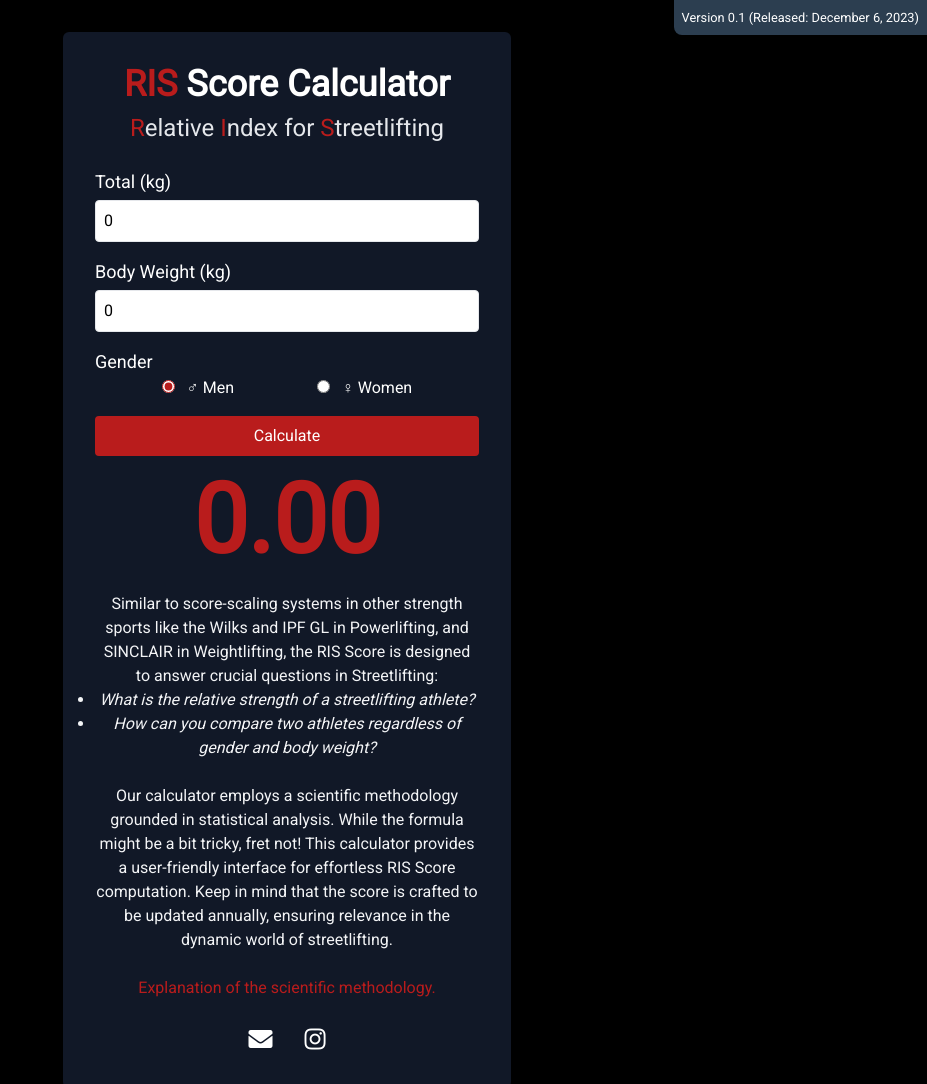
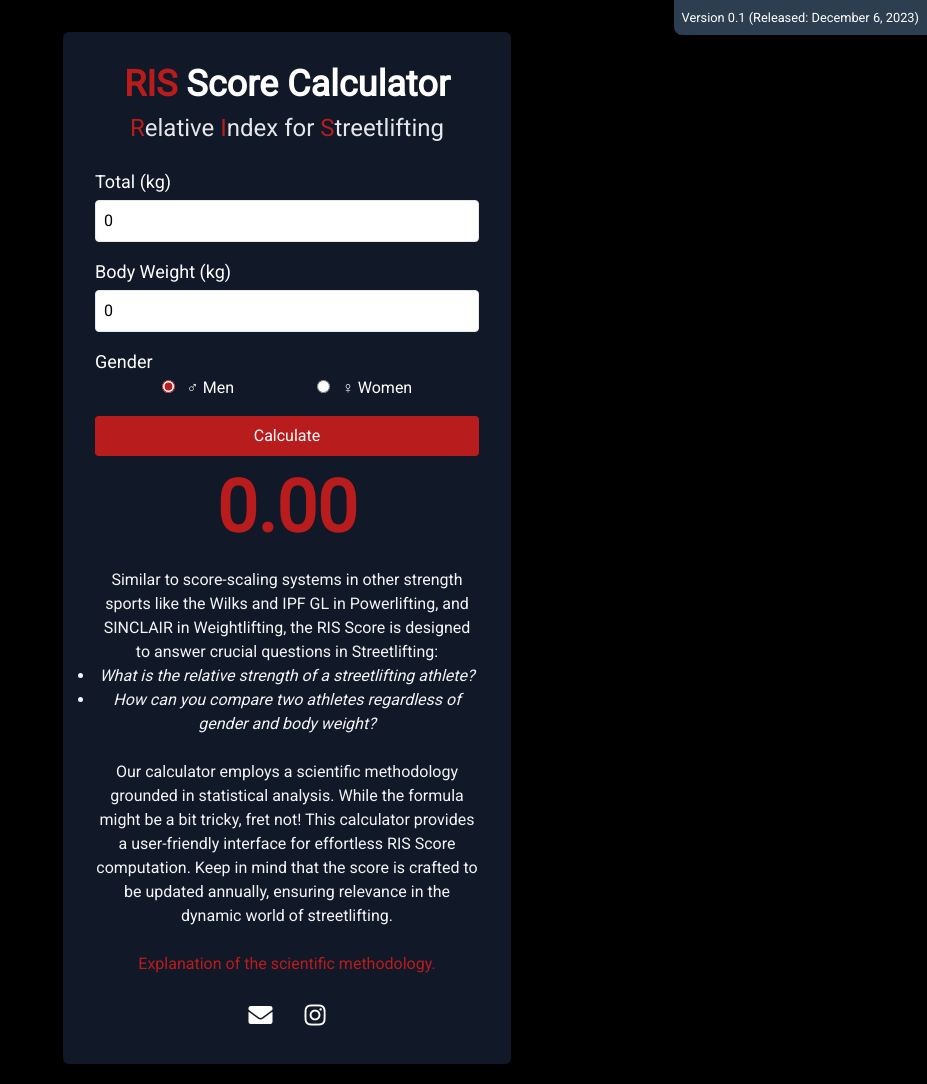
Before and after one commit to riiswa/ris, a plain HTML site: page index.html in a window 1280 px wide. Shown: the top 1084 px of the page, without its empty margins (353-1280 px from the left). Drawn offline with nearby package versions, Linux system fonts and the light colour scheme.

Commit message:
Update style

```diff
--- a/index.html
+++ b/index.html
@@ -66,7 +66,7 @@
     <button onclick="calculateRisScore()" class="bg-red-700 text-white px-4 py-2 rounded hover:bg-red-800 w-full mb-4">Calculate</button>
 
     <div class="text-center">
-        <p class="text-8xl font-semibold text-red-700" id="risScoreResult">0.00</p>
+        <p class="text-7xl font-semibold text-red-700" id="risScoreResult">0.00</p>
 
     </div>
 
```
